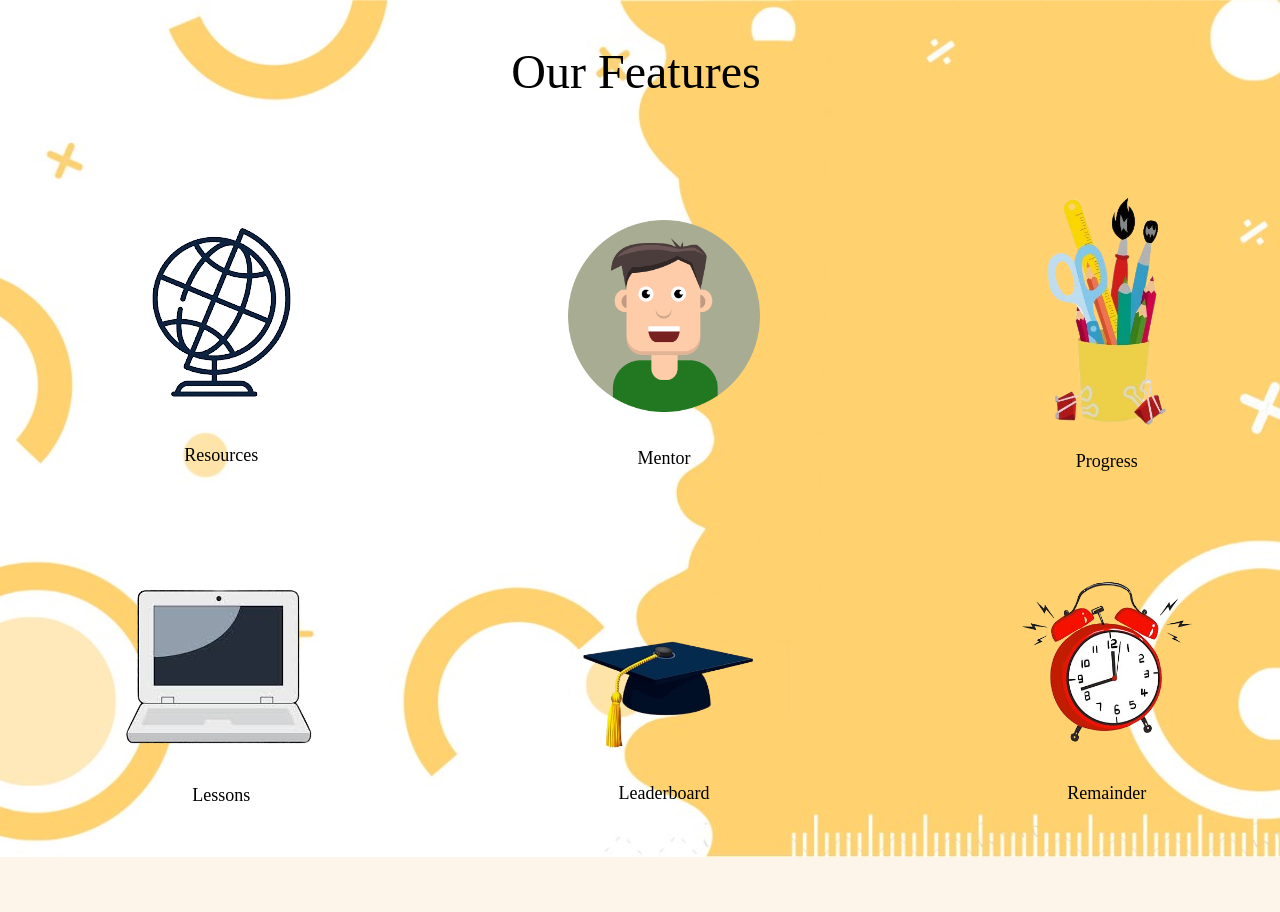
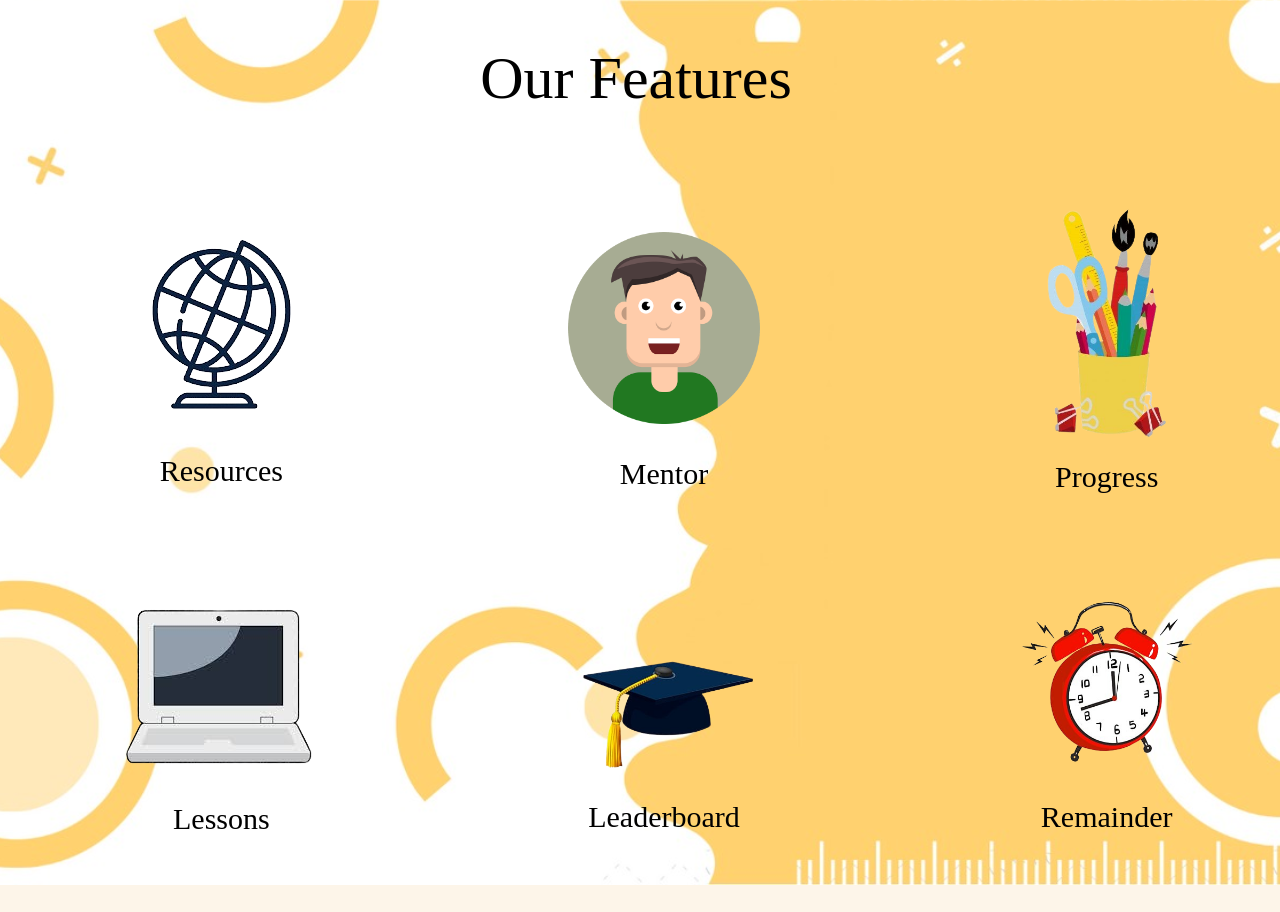
Before and after one commit to Kunal-Rawat22/Avanti, a React (Create React App) app: page / in a window 1280 px wide. Shown: the top 912 px of the page. Built offline with nearby package versions, Linux system fonts and the light colour scheme.

Commit message:
changes in features
font size increased of features and aligned the images

```diff
--- a/src/Pages/Features.jsx
+++ b/src/Pages/Features.jsx
@@ -10,30 +10,30 @@ import backgroundImage from '../images/background.jpeg';
 const Features = () => {
   return (
     <div className="grid grid-cols-3 row-span-3 gap-24 pt-12 pb-12 pl-12" style={{ backgroundImage: `url(${backgroundImage})`, backgroundSize: 'cover', backgroundPosition: 'center' }}>
-      <h1 className="mr-14 col-span-3 text-5xl text-black abril-fatface-regular font-bold text-center">Our Features</h1>
+      <h1 className="mr-14 col-span-3 text-6xl text-black abril-fatface-regular font-bold text-center">Our Features</h1>
       <div className="flex flex-col items-center">
         <img className="object-contain w-50 pt-2" src={resourceImage} alt="Resource Image"/>
-        <p className="mt-4 text-lg text-black abril-fatface-regular text-center">Resources</p>
+        <p className="mt-4 text-3xl text-black abril-fatface-regular text-center">Resources</p>
       </div>
       <div className="flex flex-col items-center">
         <img className="object-contain w-48 pt-7" src={mentorImage} alt="Mentor Image"/>
-        <p className="mt-8 text-lg text-black abril-fatface-regular text-center">Mentor</p>
+        <p className="mt-8 text-3xl text-black abril-fatface-regular text-center">Mentor</p>
       </div>
       <div className="flex flex-col items-center">
         <img className="object-contain w-48" src={progressImage} alt="Progress Image"/>
-        <p className="mt-4 text-lg text-black abril-fatface-regular text-center">Progress</p>
+        <p className="mt-4 text-3xl text-black abril-fatface-regular text-center">Progress</p>
       </div>
       <div className="flex flex-col items-center">
         <img className="object-contain self-center w-49" src={lessonsImage} alt="Lessons Image"/>
-        <p className="mt-4 text-lg text-black abril-fatface-regular text-center">Lessons</p>
+        <p className="mt-4 text-3xl text-black abril-fatface-regular text-center">Lessons</p>
       </div>
       <div className="flex flex-col items-center">
         <img className="object-contain self-center w-48" src={leaderboardImage} alt="Leaderboard Image"/>
-        <p className="mt-4 text-lg text-black abril-fatface-regular text-center">Leaderboard</p>
+        <p className="mt-4 text-3xl text-black abril-fatface-regular text-center">Leaderboard</p>
       </div>
       <div className="flex flex-col items-center">
         <img className="object-contain self-center w-48" src={remainderImage} alt="Remainder Image"/>
-        <p className="mt-4 text-lg text-black abril-fatface-regular text-center">Remainder</p>
+        <p className="mt-4 text-3xl text-black abril-fatface-regular text-center">Remainder</p>
       </div>
     </div>
   );
```
